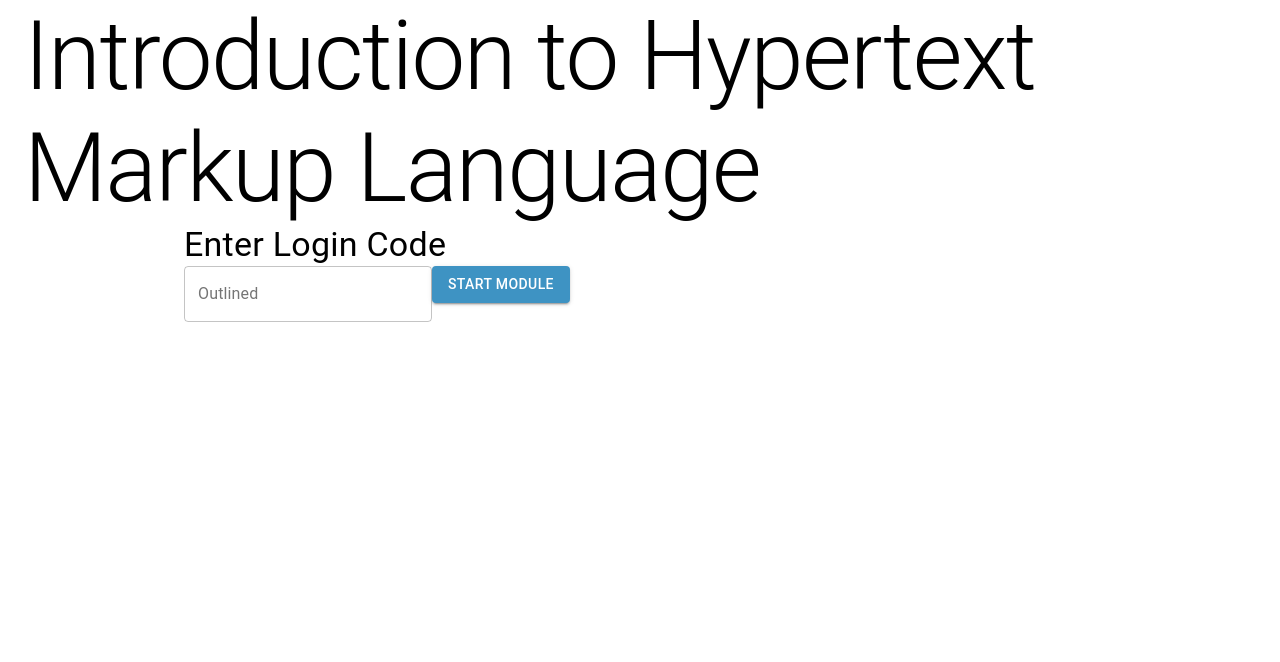
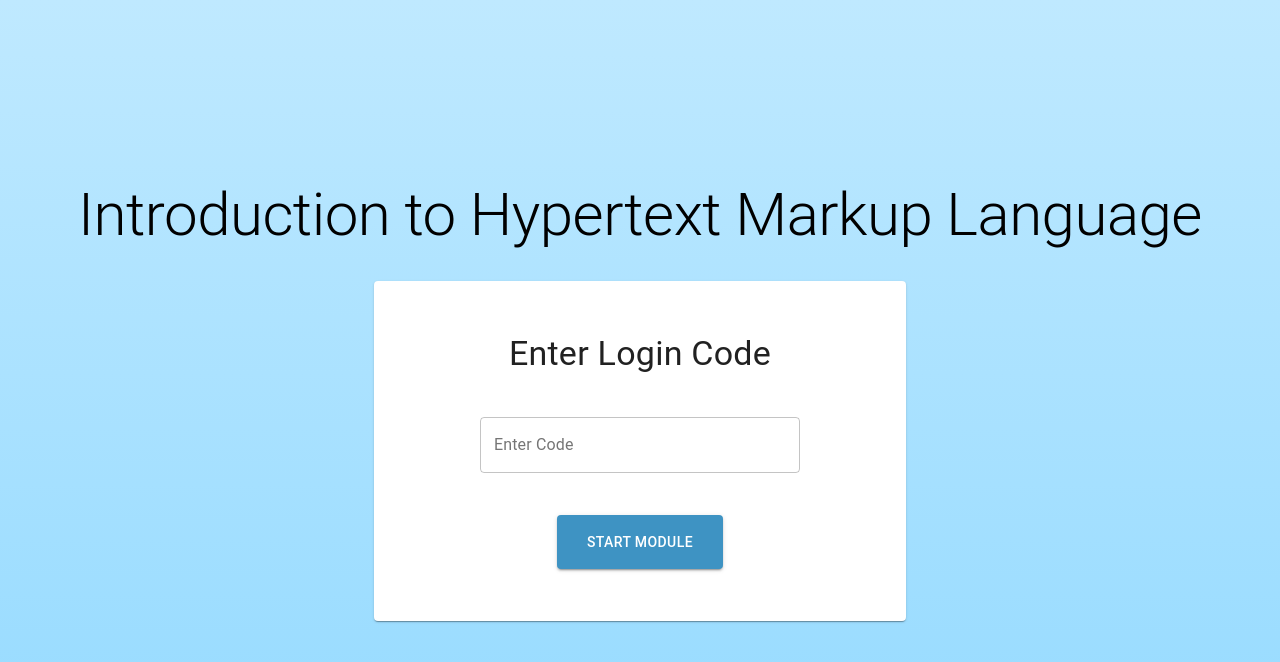
Before and after one commit to lavanya-sood/Thesis_EducationalInterface, a React (Create React App) app in the folder frontend/: page / in a window 1280 px wide. Shown: the top 662 px of the page. Built offline with nearby package versions, Linux system fonts and the light colour scheme.

Commit message:
Finished Landing page

```diff
--- a/frontend/src/components/Landing/Landing.js
+++ b/frontend/src/components/Landing/Landing.js
@@ -1,19 +1,19 @@
 import React from 'react';
 import HeaderBar from '../HeaderBar/HeaderBar.js';
-import { AppBar, Typography, Button, Toolbar, Container, TextField} from '@material-ui/core';
+import { AppBar,Paper ,Typography, Button, Toolbar,Grid, Container, TextField} from '@material-ui/core';
 import useStyles from './styles.js';
 
 const Landing = () => {
     const classes = useStyles();
     return (
-        <Container maxWidth='lg' className={classes.outsideContainer}>
-            <Typography variant="h1"> Introduction to Hypertext Markup Language</Typography>
-            <Container maxWidth='md'>
-                <Typography variant="h4"> Enter Login Code </Typography>
-                <TextField id="outlined-basic" label="Outlined" variant="outlined" />
-                <Button variant="contained" color="primary"> Start Module </Button>
-            </Container>
-        </Container>
+        <Grid container spacing={0} direction="column" alignItems="center" justify="center" className={classes.outsideContainer}>
+            <Typography className={classes.heading} variant="h2" align="center"> Introduction to Hypertext Markup Language</Typography>
+            <Paper className={classes.insideContainer}>
+                <Typography variant="h4" align="center"> Enter Login Code </Typography>
+                <TextField id="outlined-basic" label="Enter Code" variant="outlined" className={classes.textBoxCode} />
+                <Button variant="contained" color="primary" className={classes.startButton}> Start Module </Button>
+            </Paper>
+        </Grid>
     );
 };
 
--- a/frontend/src/components/Landing/styles.js
+++ b/frontend/src/components/Landing/styles.js
@@ -3,6 +3,32 @@ import { makeStyles } from "@material-ui/core/styles";
 
 export default makeStyles(() => ({
     outsideContainer: {
-        backgroundColor: pink,
+        minHeight: '100vh',
+        display: 'flex',
+        flexDirection: 'column',
+        alignContent: 'center',
+        // backgroundColor: '#bfe9ff',
+        backgroundImage: 'linear-gradient(#bfe9ff, #94daff)',
+    },
+    insideContainer: {
+        display: 'flex',
+        flexDirection: 'column',
+        justifyContent: 'space-evenly',
+        alignItems: 'center',
+        padding: '10px',
+        height: '40vh',
+        width: '40vw',
+    },
+    startButton: {
+        paddingTop: '15px',
+        paddingBottom: '15px',
+        paddingLeft: '30px',
+        paddingRight: '30px',
+    },
+    textBoxCode: {
+        width: '25vw',
+    },
+    heading: {
+        paddingBottom: '30px',
     }
 }));
```
